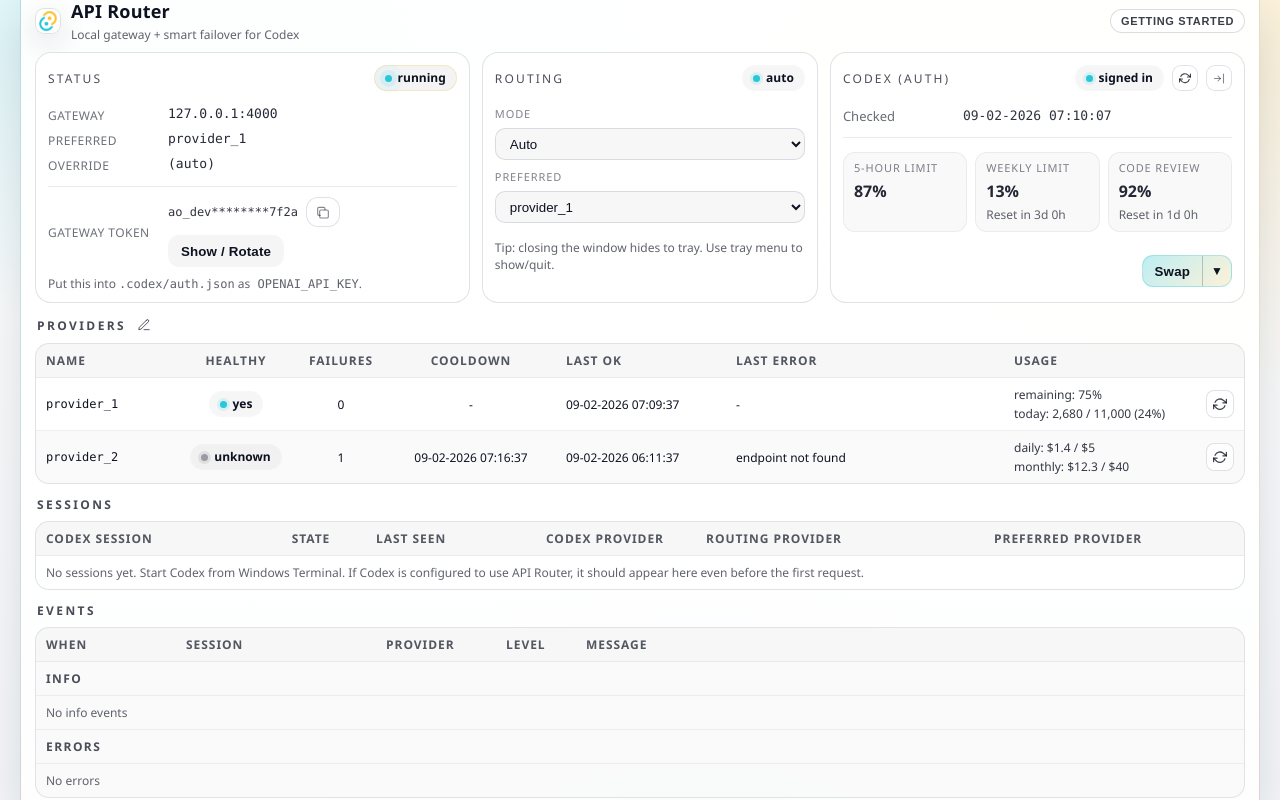
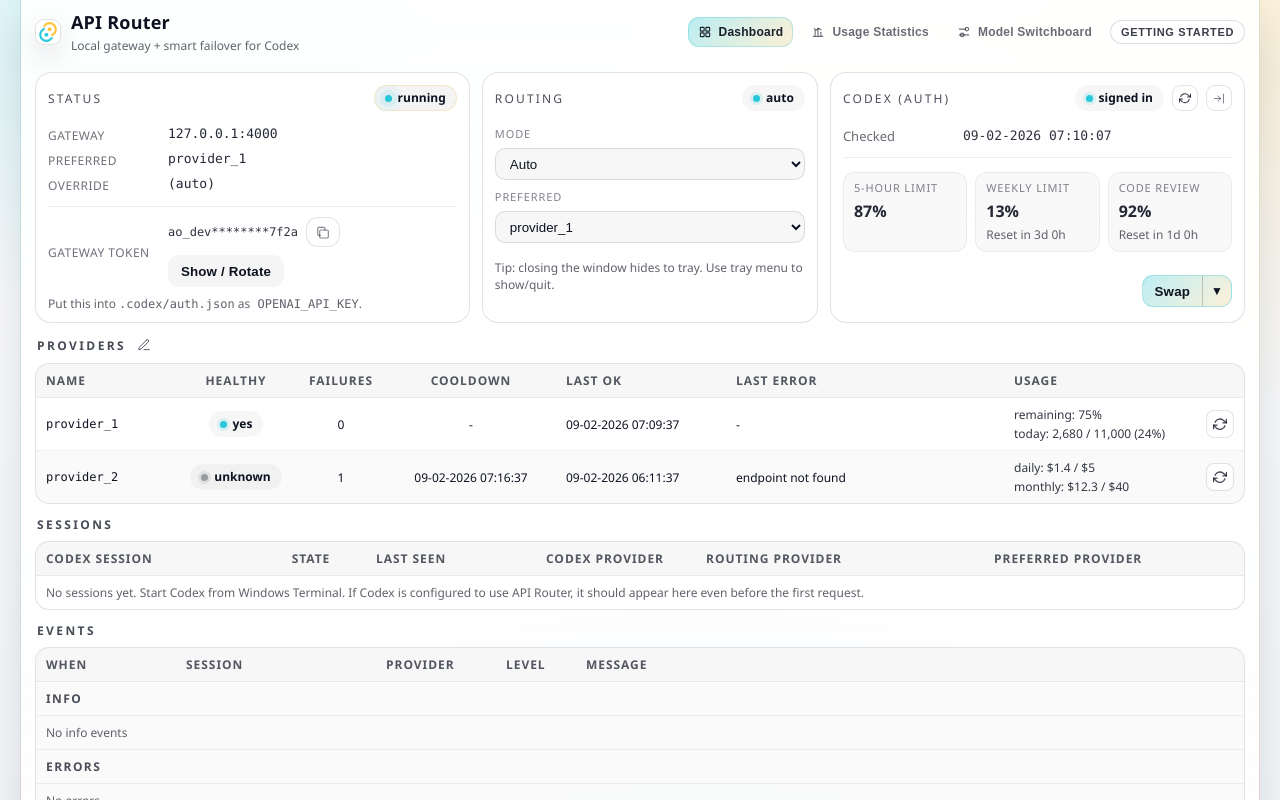
Before and after one commit to yiyousiow000814/API-Router, a React (Vite) app: page / in a window 1280 px wide. Built offline with nearby package versions, Linux system fonts and the light colour scheme.

Commit message:
feat(ui): add top bar page tabs
Add sticky glass top bar with Dashboard / Usage Statistics / Model Switchboard tabs, keep Dashboard content as-is, add placeholders for the other two pages, and refine active-tab visuals to cyan/yellow. Verify: npm run build; npm run build:root-exe.

```diff
--- a/src/ui/App.css
+++ b/src/ui/App.css
@@ -201,7 +201,14 @@
   justify-content: space-between;
   flex-wrap: wrap;
   gap: 16px;
-  margin-bottom: 10px;
+  margin: 0 -14px 10px;
+  position: sticky;
+  top: 0;
+  z-index: 40;
+  padding: 10px 14px;
+  background: rgba(255, 255, 255, 0.48);
+  -webkit-backdrop-filter: blur(14px) saturate(130%);
+  backdrop-filter: blur(14px) saturate(130%);
 }
 
 .aoBrandLeft {
@@ -219,6 +226,71 @@
   align-items: center;
   gap: 8px;
   align-self: center;
+}
+
+.aoTopNav {
+  display: inline-flex;
+  align-items: center;
+  gap: 8px;
+}
+
+.aoTopNavBtn {
+  height: 30px;
+  border-radius: 11px;
+  border: none;
+  background: transparent;
+  color: rgba(13, 18, 32, 0.62);
+  display: inline-flex;
+  align-items: center;
+  gap: 7px;
+  padding: 0 10px;
+  cursor: pointer;
+  font-size: 12px;
+  font-weight: 650;
+  letter-spacing: 0.02em;
+  transition: border-color 120ms ease, background 120ms ease;
+}
+
+.aoTopNavBtn:hover {
+  background: rgba(255, 255, 255, 0.26);
+  color: rgba(13, 18, 32, 0.82);
+}
+
+.aoTopNavBtn.is-active {
+  background: linear-gradient(135deg, rgba(40, 199, 217, 0.32), rgba(242, 193, 77, 0.24));
+  color: rgba(13, 18, 32, 0.94);
+  font-weight: 680;
+  box-shadow: inset 0 0 0 1px rgba(40, 199, 217, 0.28);
+}
+
+.aoTopNavBtn.is-active:hover {
+  background: linear-gradient(135deg, rgba(40, 199, 217, 0.4), rgba(242, 193, 77, 0.3));
+}
+
+.aoTopNavIcon {
+  width: 14px;
+  height: 14px;
+  fill: none;
+  stroke: currentColor;
+  stroke-width: 1.9;
+  stroke-linecap: round;
+  stroke-linejoin: round;
+}
+
+.aoPagePlaceholder {
+  min-height: 260px;
+  display: flex;
+  flex-direction: column;
+  justify-content: center;
+  gap: 8px;
+}
+
+.aoPagePlaceholderTitle {
+  font-size: 14px;
+  font-weight: 700;
+  letter-spacing: 0.05em;
+  text-transform: uppercase;
+  color: rgba(13, 18, 32, 0.85);
 }
 
 .aoInstructionCode {
--- a/src/ui/App.tsx
+++ b/src/ui/App.tsx
@@ -16,6 +16,8 @@
 import { CodexSwapModal } from './components/CodexSwapModal'
 import { HeroCodexCard, HeroRoutingCard, HeroStatusCard } from './components/HeroCards'
 import { useReorderDrag } from './hooks/useReorderDrag'
+
+type TopPage = 'dashboard' | 'usage_statistics' | 'model_switchboard'
 
 const devStatus: Status = {
   listen: { host: '127.0.0.1', port: 4000 },
@@ -178,6 +180,7 @@
   const [providerNameDrafts, setProviderNameDrafts] = useState<Record<string, string>>({})
   const [refreshingProviders, setRefreshingProviders] = useState<Record<string, boolean>>({})
   const [codexRefreshing, setCodexRefreshing] = useState<boolean>(false)
+  const [activePage, setActivePage] = useState<TopPage>('dashboard')
   const [updatingSessionPref, setUpdatingSessionPref] = useState<Record<string, boolean>>({})
   const usageRefreshTimerRef = useRef<number | null>(null)
   const idleUsageSchedulerRef = useRef<(() => void) | null>(null)
@@ -1091,6 +1094,51 @@
               </div>
             </div>
             <div className="aoBrandRight">
+              <div className="aoTopNav" role="tablist" aria-label="Main pages">
+                <button
+                  className={`aoTopNavBtn${activePage === 'dashboard' ? ' is-active' : ''}`}
+                  role="tab"
+                  aria-selected={activePage === 'dashboard'}
+                  onClick={() => setActivePage('dashboard')}
+                >
+                  <svg className="aoTopNavIcon" viewBox="0 0 24 24" aria-hidden="true">
+                    <rect x="4" y="4" width="6.5" height="6.5" rx="1.2" />
+                    <rect x="13.5" y="4" width="6.5" height="6.5" rx="1.2" />
+                    <rect x="4" y="13.5" width="6.5" height="6.5" rx="1.2" />
+                    <rect x="13.5" y="13.5" width="6.5" height="6.5" rx="1.2" />
+                  </svg>
+                  <span>Dashboard</span>
+                </button>
+                <button
+                  className={`aoTopNavBtn${activePage === 'usage_statistics' ? ' is-active' : ''}`}
+                  role="tab"
+                  aria-selected={activePage === 'usage_statistics'}
+                  onClick={() => setActivePage('usage_statistics')}
+                >
+                  <svg className="aoTopNavIcon" viewBox="0 0 24 24" aria-hidden="true">
+                    <path d="M4 19.5h16" />
+                    <path d="M7 17.5V9.5" />
+                    <path d="M12 17.5V5.5" />
+                    <path d="M17 17.5V12.5" />
+                    <path d="M5.5 6.5 9 9l4-3.5 4 2.5" />
+                  </svg>
+                  <span>Usage Statistics</span>
+                </button>
+                <button
+                  className={`aoTopNavBtn${activePage === 'model_switchboard' ? ' is-active' : ''}`}
+                  role="tab"
+                  aria-selected={activePage === 'model_switchboard'}
+                  onClick={() => setActivePage('model_switchboard')}
+                >
+                  <svg className="aoTopNavIcon" viewBox="0 0 24 24" aria-hidden="true">
+                    <path d="M4 7h11" />
+                    <path d="M4 17h16" />
+                    <circle cx="17" cy="7" r="3" />
+                    <circle cx="9" cy="17" r="3" />
+                  </svg>
+                  <span>Model Switchboard</span>
+                </button>
+              </div>
               <button className="aoTinyBtn" onClick={() => setInstructionModalOpen(true)}>
                 Getting Started
               </button>
@@ -1101,6 +1149,16 @@
 
           {!status ? (
             <div className="aoHint">Loading...</div>
+          ) : activePage === 'usage_statistics' ? (
+            <div className="aoCard aoPagePlaceholder">
+              <div className="aoPagePlaceholderTitle">Usage Statistics</div>
+              <div className="aoHint">Placeholder page. Dashboard data stays unchanged.</div>
+            </div>
+          ) : activePage === 'model_switchboard' ? (
+            <div className="aoCard aoPagePlaceholder">
+              <div className="aoPagePlaceholderTitle">Model Switchboard</div>
+              <div className="aoHint">Placeholder page. Dashboard data stays unchanged.</div>
+            </div>
           ) : (
             <>
               <div className="aoHero">
```
